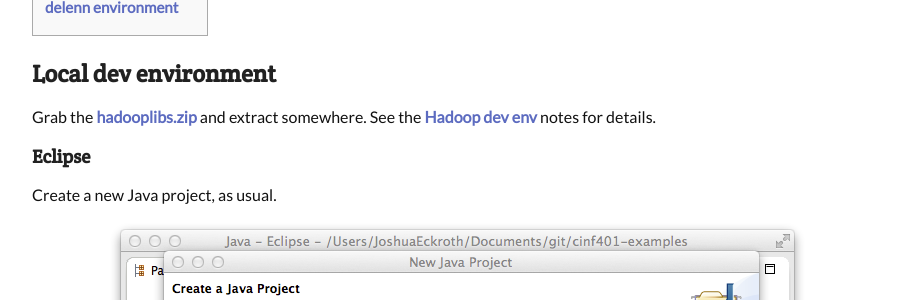
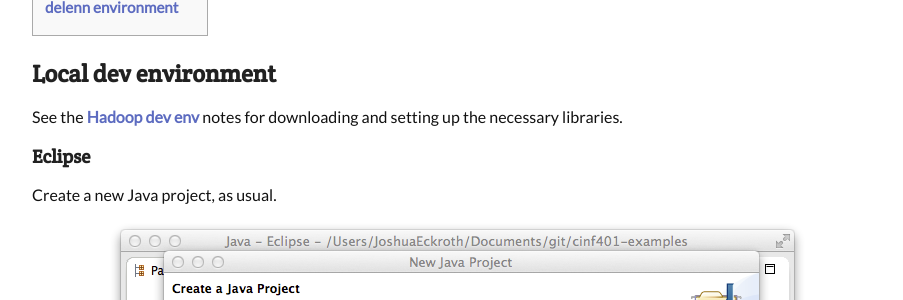
Before and after one commit to joshuaeckroth/cinf401-website, a Jekyll site: the page built from notes/hadoop-workflow.markdown, in a window 1280 px wide and 900 px high. Shown: the part 193-493 px from the top of the window, without its empty margins (183-1086 px from the left). Built offline with Jekyll 4.4.1, drawn with Linux system fonts in a browser that asks for light colours; Markdown is read by kramdown in place of the engine named in the settings.

Commit message:
Fixed link.

```diff
--- a/notes/hadoop-dev-env.markdown
+++ b/notes/hadoop-dev-env.markdown
@@ -15,7 +15,7 @@
 
 [hadoop-2.6.0-windows64.zip](https://www.dropbox.com/s/vgsjjwxp2a7b83r/hadoop-2.6.0-windows64.zip?dl=0)
 
-- Download [hadooplibs.zip](https://github.com/joshuaeckroth/cinf401-examples/raw/master/hadooplibs.zip).
+- Download [hadooplibs-2.6.0-mac-linux.zip](https://github.com/joshuaeckroth/cinf401-examples/raw/master/hadooplibs-2.6.0-mac-linux.zip).
 - Extract the ZIP. Notice there is a `jars` folder and a `sources` folder.
 - The files in `jars` will be imported as libraries in Eclipse (see [Hadoop workflow](/notes/hadoop-workflow.html) notes).
 - The files in `sources` provide source code for the Hadoop JARs in the `jars` folder. If Eclipse ever complains about not having the source code for an external Hadoop library, tell it to associate the corresponding JAR in `sources`.
--- a/notes/hadoop-workflow.markdown
+++ b/notes/hadoop-workflow.markdown
@@ -7,7 +7,7 @@
 
 ## Local dev environment
 
-Grab the [hadooplibs.zip](https://github.com/joshuaeckroth/cinf401-examples/raw/master/hadooplibs.zip) and extract somewhere. See the [Hadoop dev env](/notes/hadoop-dev-env.html) notes for details.
+See the [Hadoop dev env](/notes/hadoop-dev-env.html) notes for downloading and setting up the necessary libraries.
 
 ### Eclipse
 
```
